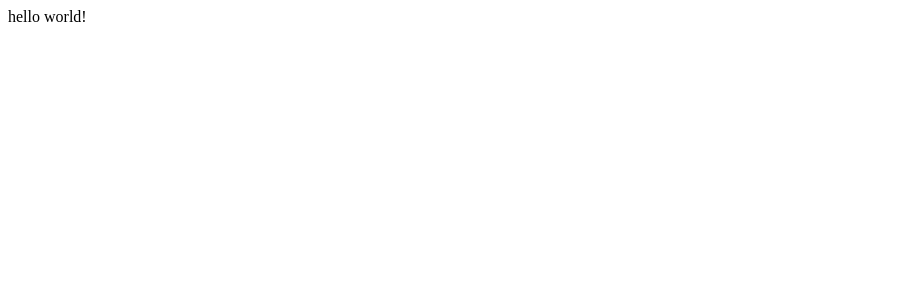
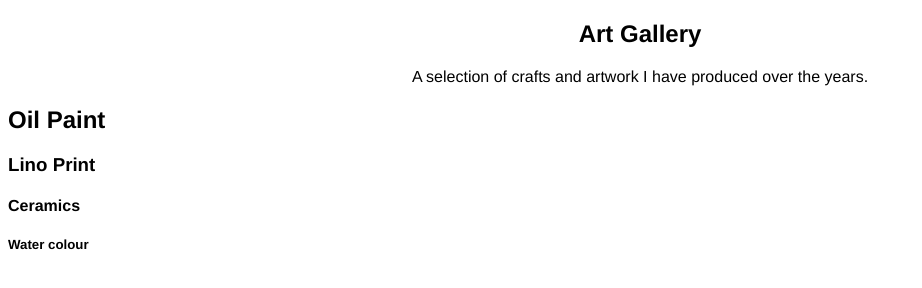
Before and after one commit to GazeIntoTheBoid/GazeIntoTheBoid, a plain HTML site: page website.html in a window 1280 px wide. Shown: the whole page, without its empty margins (0-922 px from the left). Drawn offline with Linux system fonts and the light colour scheme.

Commit message:
first update proper

```diff
--- a/style.css
+++ b/style.css
@@ -0,0 +1,7 @@
+body{
+    font-family:  Helvetica, Arial, sans-serif;
+}
+.intro{
+    text-align: center;
+
+}
--- a/website.html
+++ b/website.html
@@ -1,5 +1,20 @@
 <!DOCTYPE html>
 <html lang="en">
-    <head><title>Test Website</title> <meta charset="UTF-8"></head>
-    <body>hello world!</body>
+    <head>
+        <title>Test Website</title> <meta charset="UTF-8">
+        <link rel="stylesheet" href="style.css">
+    </head>
+    <body>
+        <section class = "intro">
+            <h1>Art Gallery</h1>
+            <p>A selection of crafts and artwork I have produced over the years.</p>
+        </section>
+        <section>
+            <h2>Oil Paint</h2>
+            <h3>Lino Print</h3>
+            <h4>Ceramics</h4>
+            <h5>Water colour</h5>
+
+        </section>
+    </body>
 </html>
```
